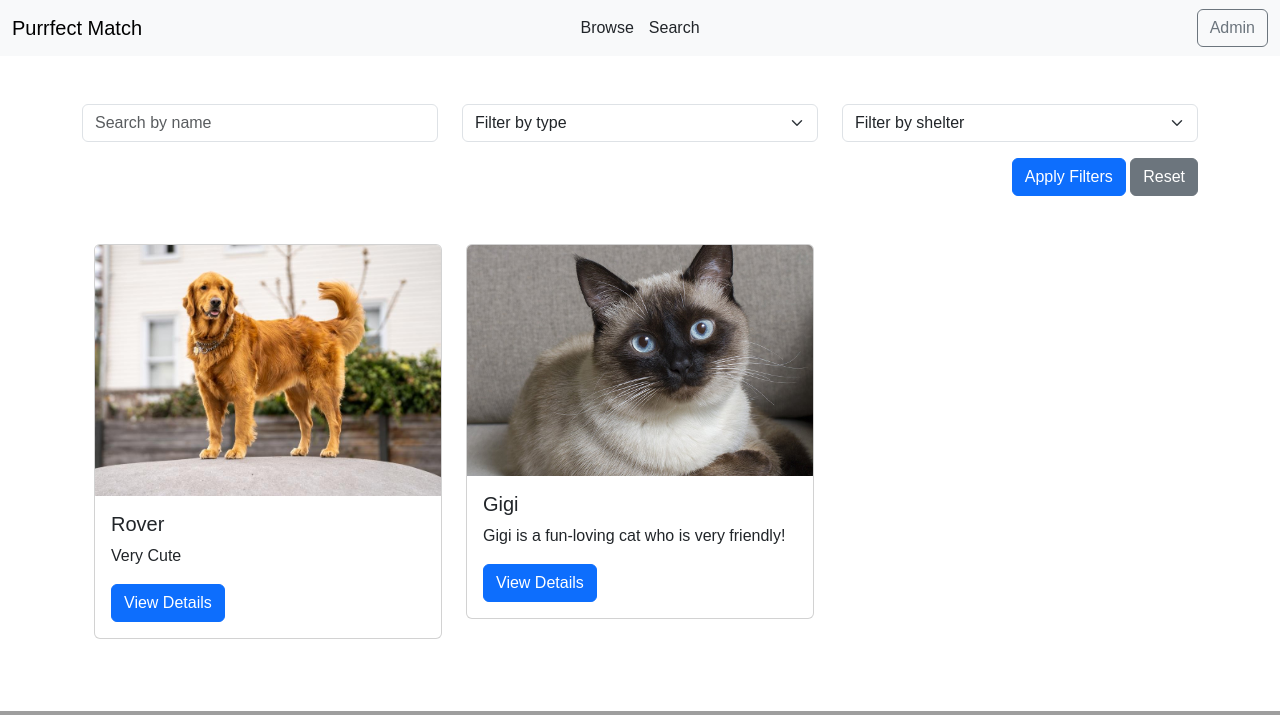
After one commit to petebr09/cs330finalproject, a Flask app: page /search in a window 1280 px wide. The commit adds this page. Shown: the top 715 px of the page. Run offline with Flask 3, Linux system fonts and the light colour scheme; some libraries are stand-ins or nearby versions; grey boxes are pictures that could not be loaded.

Commit message:
Working on templates, styling, and images

```diff
--- a/app.py
+++ b/app.py
@@ -72,14 +72,13 @@ def add_animal():
         description = request.form["description"]
         shelter_id = int(request.form["shelter_id"])
 
-        # Handling the file upload
         file = request.files.get('image')
         if file and allowed_file(file.filename):
             filename = secure_filename(f"{uuid.uuid4()}_{file.filename}")
             file.save(os.path.join(app.config['UPLOAD_FOLDER'], filename))
             image_url = filename
         else:
-            image_url = 'default.jpg'  #Default image if none provided
+            image_url = 'default.jpg'
 
         new_animal = Animal(
             name=name, species=species, breed=breed, age=age,
@@ -125,13 +124,35 @@ def browse_animals():
         for animal in animals
     ]
     return render_template("browse_animal.html", animals=animals_data)
+
+@app.route("/search")
+def search_animals():
+    name = request.args.get("name", "").strip()
+    animal_type = request.args.get("type", "").strip()
+    shelter_id = request.args.get("shelter", "").strip()
+
+    query = Animal.query
+
+    if name:
+        query = query.filter(Animal.name.ilike(f"%{name}%"))
+    if animal_type:
+        query = query.filter(Animal.species.ilike(f"%{animal_type}%"))
+    if shelter_id:
+        query = query.filter(Animal.shelter_id == shelter_id)
+
+    animals = query.all()
+    shelters = Shelter.query.all()
+    species = db.session.query(Animal.species).distinct().all()
+
+    species_list = [s[0] for s in species]
+    return render_template("search_animal.html", animals=animals, shelters=shelters, species_list=species_list)
+
 @app.route("/admin/edit-animal/<int:id>", methods=["GET", "POST"])
 def edit_animal(id):
     animal = Animal.query.get_or_404(id)
     shelters = Shelter.query.all()
 
     if request.method == "POST":
-        # Update animal fields
         animal.name = request.form["name"]
         animal.species = request.form["species"]
         animal.breed = request.form["breed"]
@@ -150,12 +171,12 @@ def edit_animal(id):
         return redirect("/admin")
 
     return render_template("edit_animal.html", animal=animal, shelters=shelters)
+
 @app.route("/admin/edit-shelter/<int:id>", methods=["GET", "POST"])
 def edit_shelter(id):
     shelter = Shelter.query.get_or_404(id)
 
     if request.method == "POST":
-        # Update shelter fields
         shelter.name = request.form["name"]
         shelter.address = request.form["address"]
 
--- a/templates/animal_detail.html
+++ b/templates/animal_detail.html
@@ -1,5 +1,4 @@
 {% extends "base.html" %}
-{% block title %}{{ animal.name }} Details{% endblock %}
 {% block content %}
 <div class="container mt-5">
     <div class="row">
@@ -20,7 +19,7 @@
                 </li>
             </ul>
             <p class="mt-4">{{ animal.description }}</p>
-            <a href="/animals" class="btn btn-secondary">Back to Browse</a>
+            <a href="/search" class="btn btn-secondary">Back to Search</a>
         </div>
     </div>
 </div>
--- a/templates/base.html
+++ b/templates/base.html
@@ -3,39 +3,64 @@
 <head>
     <meta charset="UTF-8">
     <meta name="viewport" content="width=device-width, initial-scale=1.0">
-    <title>{% block title %}Animal Adoption{% endblock %}</title>
+    <title>{% block title %}Purrfect Match{% endblock %}</title>
     <link href="https://cdnjs.cloudflare.com/ajax/libs/bootstrap/5.3.0/css/bootstrap.min.css" rel="stylesheet">
     <link href="{{ url_for('static', filename='styles.css') }}" rel="stylesheet">
+    <style>
+        body {
+            display: flex;
+            flex-direction: column;
+            min-height: 100vh;
+        }
+        main {
+            flex: 1;
+        }
+
+        .navbar {
+            display: flex;
+            justify-content: space-between;
+            align-items: center;
+        }
+        .navbar-center {
+            position: absolute;
+            left: 50%;
+            transform: translateX(-50%);
+            display: flex;
+            gap: 15px;
+        }
+        .navbar-center .nav-link {
+            font-size: 1rem;
+        }
+
+        footer {
+            text-align: center;
+        }
+    </style>
 </head>
 <body>
-    <nav class="navbar navbar-expand-lg navbar-dark bg-dark">
+    <nav class="navbar navbar-expand-lg navbar-light bg-light">
         <div class="container-fluid">
-            <a class="navbar-brand" href="/">Animal Adoption</a>
-            <button class="navbar-toggler" type="button" data-bs-toggle="collapse" data-bs-target="#navbarNav" aria-controls="navbarNav">
-                <span class="navbar-toggler-icon"></span>
-            </button>
-            <div class="collapse navbar-collapse" id="navbarNav">
-                <ul class="navbar-nav">
-                    <li class="nav-item">
-                        <a class="nav-link" href="/animals">Browse Animals</a>
-                    </li>
-                    <li class="nav-item">
-                        <a class="nav-link" href="/admin">Admin Panel</a>
-                    </li>
-                </ul>
+            <a class="navbar-brand" href="/">Purrfect Match</a>
+
+            <div class="navbar-center">
+                <a class="nav-link" href="/animals">Browse</a>
+                <a class="nav-link" href="/search">Search</a>
             </div>
+
+            <a class="btn btn-outline-secondary ms-auto" href="/admin">Admin</a>
         </div>
     </nav>
 
-    <!-- Page Content -->
     <main class="py-5">
         <div class="container">
             {% block content %}{% endblock %}
         </div>
     </main>
 
-    <footer class="bg-dark text-white text-center py-3">
-        <p class="mb-0">&copy; 2024 Animal Adoption. All rights reserved.</p>
+    <img src="../uploads/animals.png" alt="Animals">
+
+    <footer class="bg-light py-3">
+        <p class="mb-0">&copy; 2024 Pawfect Match</p>
     </footer>
 
     <script src="https://cdnjs.cloudflare.com/ajax/libs/bootstrap/5.3.0/js/bootstrap.bundle.min.js"></script>
--- a/templates/browse_animal.html
+++ b/templates/browse_animal.html
@@ -9,8 +9,8 @@
                 <div class="card-body">
                     <h5 class="card-title">{{ animals[0].name }}</h5>
                     <p class="card-text">{{ animals[0].description }}</p>
+                    <button onclick="passAnimal({{ animals[0].id }})" class="btn btn-danger">Pass</button>
                     <button onclick="likeAnimal({{ animals[0].id }})" class="btn btn-success">Like</button>
-                    <button onclick="passAnimal({{ animals[0].id }})" class="btn btn-danger">Pass</button>
                 </div>
             </div>
         {% else %}
@@ -20,7 +20,7 @@
 </div>
 
 <script>
-    let animals = {{ animals|tojson|safe }}; // Safely serialize JSON data
+    let animals = {{ animals|tojson|safe }};
     let currentIndex = 0;
 
     function likeAnimal(animalId) {
@@ -46,8 +46,8 @@
                 <div class="card-body">
                     <h5 class="card-title">${animal.name}</h5>
                     <p class="card-text">${animal.description}</p>
+                    <button onclick="passAnimal(${animal.id})" class="btn btn-danger">Pass</button>
                     <button onclick="likeAnimal(${animal.id})" class="btn btn-success">Like</button>
-                    <button onclick="passAnimal(${animal.id})" class="btn btn-danger">Pass</button>
                 </div>
             </div>
         `;
--- a/templates/matches.html
+++ b/templates/matches.html
@@ -1,3 +1,5 @@
+{% extends "base.html" %}
+{% block content %}
 <h2>Your Matches</h2>
 <ul>
     {% for match in matches %}
@@ -6,3 +8,4 @@
         <li>No matches found</li>
     {% endfor %}
 </ul>
+{% endblock content %}
--- /dev/null
+++ b/templates/search_animal.html
@@ -0,0 +1,51 @@
+{% extends "base.html" %}
+{% block content %}
+<form method="GET" action="/search" class="mb-4">
+    <div class="row">
+        <div class="col-md-4 mb-3">
+            <input type="text" name="name" class="form-control" placeholder="Search by name" value="{{ request.args.get('name', '') }}">
+        </div>
+        <div class="col-md-4 mb-3">
+            <select name="type" class="form-select">
+                <option value="">Filter by type</option>
+                {% for species in species_list %}
+                <option value="{{ species }}" {% if request.args.get('type') == species %}selected{% endif %}>{{ species }}</option>
+                {% endfor %}
+            </select>
+        </div>
+        <div class="col-md-4 mb-3">
+            <select name="shelter" class="form-select">
+                <option value="">Filter by shelter</option>
+                {% for shelter in shelters %}
+                <option value="{{ shelter.id }}" {% if request.args.get('shelter') == shelter.id|string %}selected{% endif %}>{{ shelter.name }}</option>
+                {% endfor %}
+            </select>
+        </div>
+    </div>
+    <div class="row">
+        <div class="col text-end">
+            <button type="submit" class="btn btn-primary">Apply Filters</button>
+            <a href="/search" class="btn btn-secondary">Reset</a>
+        </div>
+    </div>
+</form>
+
+<div class="container mt-5">
+    <div id="featured-pets" class="row">
+        {% for animal in animals %}
+        <div class="col-md-4 mb-4">
+            <div class="card">
+                <img src="{{ url_for('uploaded_file', filename=animal.image) }}" class="card-img-top" alt="{{ animal.name }}">
+                <div class="card-body">
+                    <h5 class="card-title">{{ animal.name }}</h5>
+                    <p class="card-text">{{ animal.description }}</p>
+                    <a href="/animals/{{ animal.id }}" class="btn btn-primary">View Details</a>
+                </div>
+            </div>
+        </div>
+        {% else %}
+        <p class="text-center">No animals meet the search criteria.</p>
+        {% endfor %}
+    </div>
+</div>
+{% endblock %}
```
Also changed, not shown: templates/add_animal.html (+3 -11 lines), templates/add_shelter.html (+3 -11 lines), templates/admin.html (+3 -39 lines), templates/edit_animal.html (+3 -11 lines), templates/edit_shelter.html (+3 -11 lines), templates/index.html (+3 -21 lines), forms.py (deleted), instance/animal_adoption.db, uploads/44467c4c-98b5-4d45-99bc-860e20d5f9c1_Rover.jpeg (added), uploads/aa3c26b8-8bbf-4e75-bb5e-56a03c6ed892_Gigi.jpg (added), uploads/default.jpg (added), uploads/dog.jpg (deleted), uploads/dog1.jpg (deleted).
